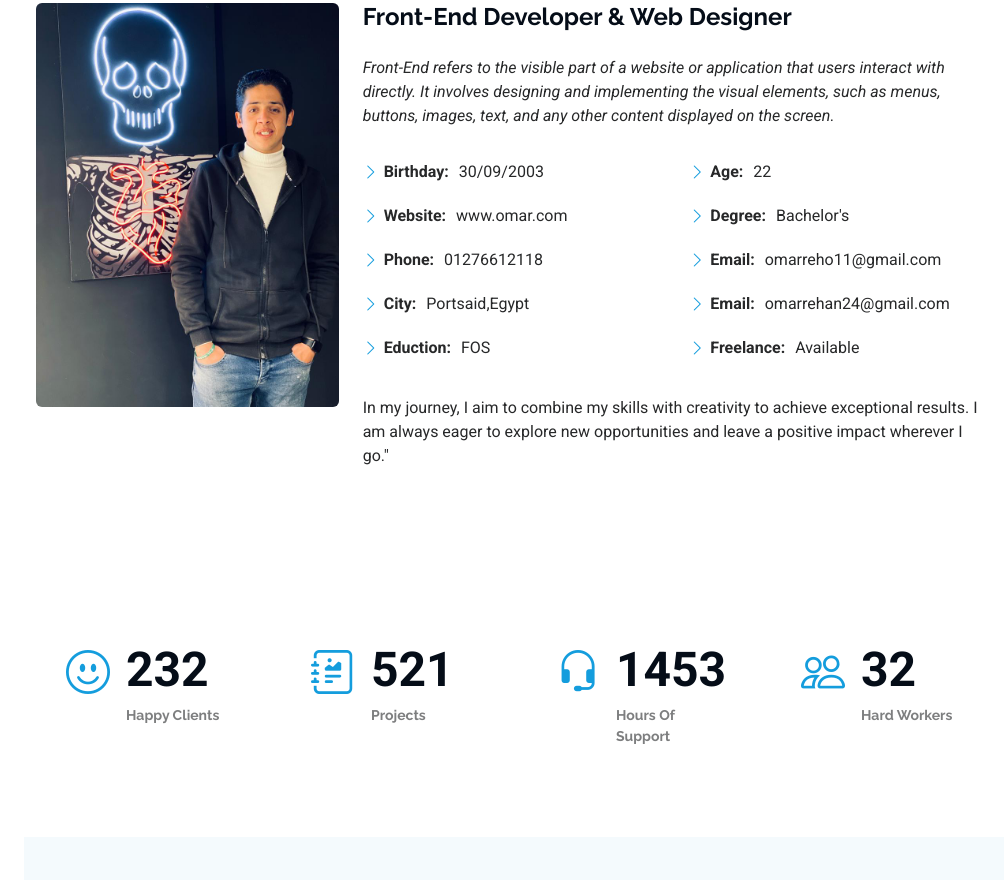
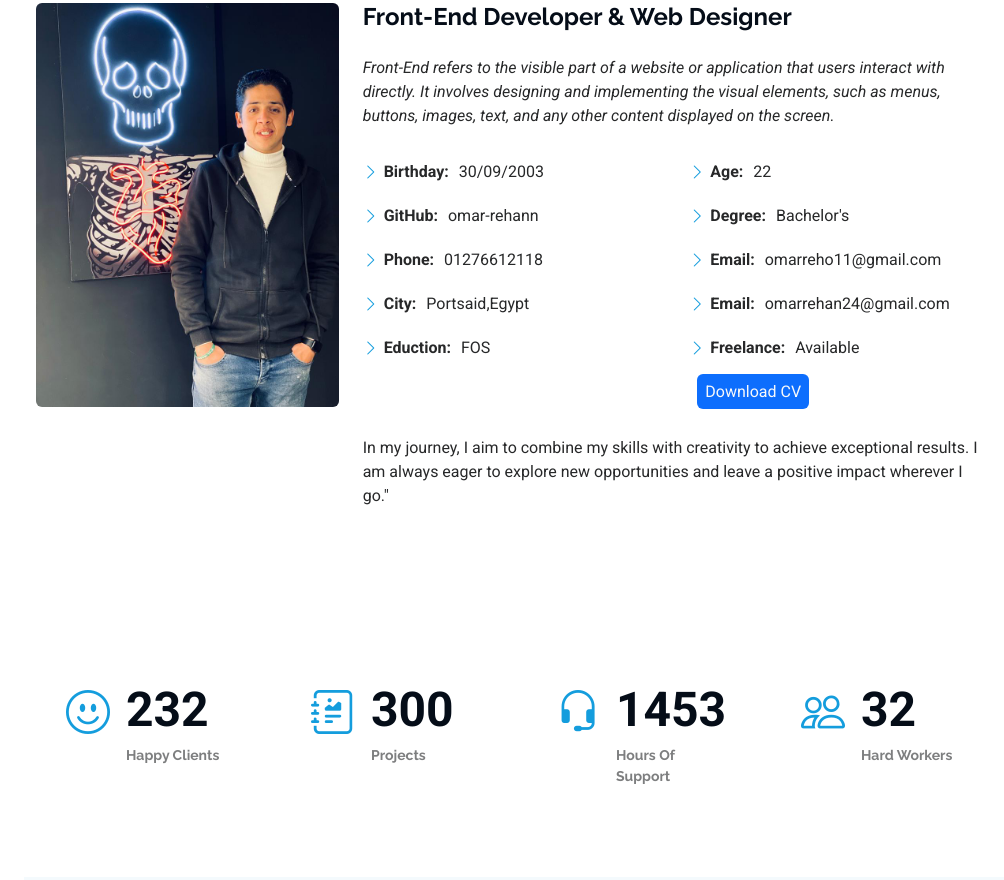
Before and after one commit to omar-rehann/Omar-Rehann, a plain HTML site: page index.html in a window 1280 px wide. Shown: the part 1091-1971 px from the top of the page, without its empty margins (276-1280 px from the left). Drawn offline with Linux system fonts and the light colour scheme.

Commit message:
Edit some thing in porfilo

```diff
--- a/index.html
+++ b/index.html
@@ -117,12 +117,10 @@
                             <div class="col-lg-6">
                                 <ul>
                                     <li><i class="bi bi-chevron-right"></i> <strong>Birthday:</strong> <span>30/09/2003</span></li>
-                                    <li><i class="bi bi-chevron-right"></i> <strong>Website:</strong> <span>www.omar.com</span></li>
+                                    <li><i class="bi bi-chevron-right"></i> <strong>GitHub:</strong> <span>omar-rehann</span></li>
                                     <li><i class="bi bi-chevron-right"></i> <strong>Phone:</strong> <span>01276612118</span></li>
                                     <li><i class="bi bi-chevron-right"></i> <strong>City:</strong> <span>Portsaid,Egypt</span></li>
                                     <li><i class="bi bi-chevron-right"></i> <strong>Eduction:</strong> <span>FOS</span></li>
-
-                                </ul>
                             </div>
                             <div class="col-lg-6">
                                 <ul>
@@ -131,6 +129,8 @@
                                     <li><i class="bi bi-chevron-right"></i> <strong>Email:</strong> <span>omarreho11@gmail.com</span></li>
                                     <li><i class="bi bi-chevron-right"></i> <strong>Email:</strong> <span>omarrehan24@gmail.com</span></li>
                                     <li><i class="bi bi-chevron-right"></i> <strong>Freelance:</strong> <span>Available</span></li>
+                                    <a href="Modern Professional CV Resume (6).pdf" class="bg-primary text-light p-2 rounded ms-2 text-decoration-none" style="border: none;" download>Download CV</a> </ul>
+
                                 </ul>
                             </div>
                         </div>
@@ -164,7 +164,7 @@
                     <div class="col-lg-3 col-md-6">
                         <div class="stats-item">
                             <i class="bi bi-journal-richtext"></i>
-                            <span data-purecounter-start="0" data-purecounter-end="521" data-purecounter-duration="1" class="purecounter"></span>
+                            <span data-purecounter-start="0" data-purecounter-end="300" data-purecounter-duration="1" class="purecounter"></span>
                             <p><strong>Projects</strong></p>
                         </div>
                     </div>
@@ -896,7 +896,7 @@
 
         <div class="container">
             <div class="copyright text-center ">
-                <p>© <span>Copyright</span> <strong class="px-1 sitename">iPortfolio</strong> <span>All Rights Reserved</span></p>
+                <p>© <span>Copyright</span> <strong class="px-1 sitename">Portfolio</strong> <span>All Rights Reserved</span></p>
             </div>
             <div class="credits">
                 <!-- All the links in the footer should remain intact. -->
```
Also changed, not shown: img/omar.jpg, 1 other file.
